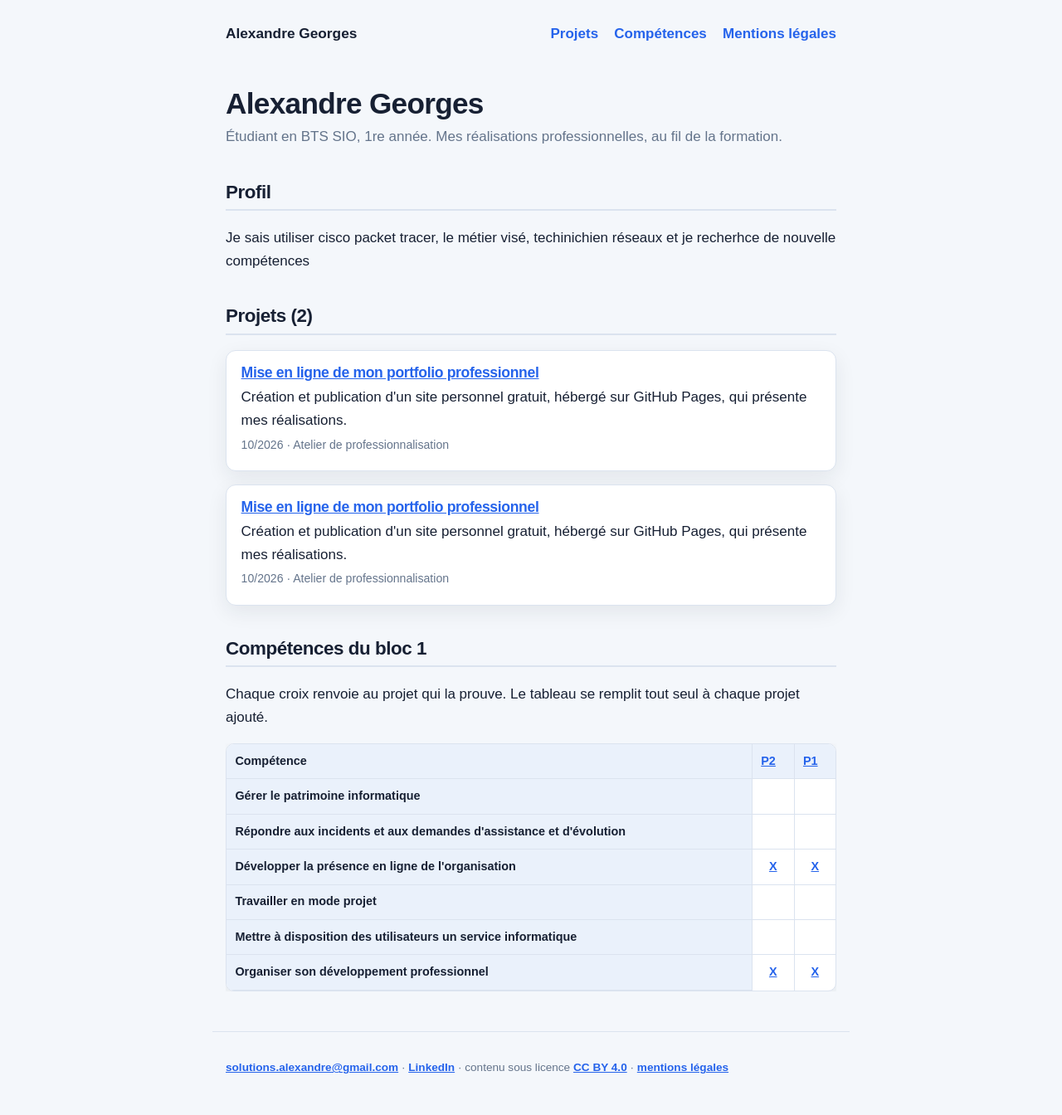
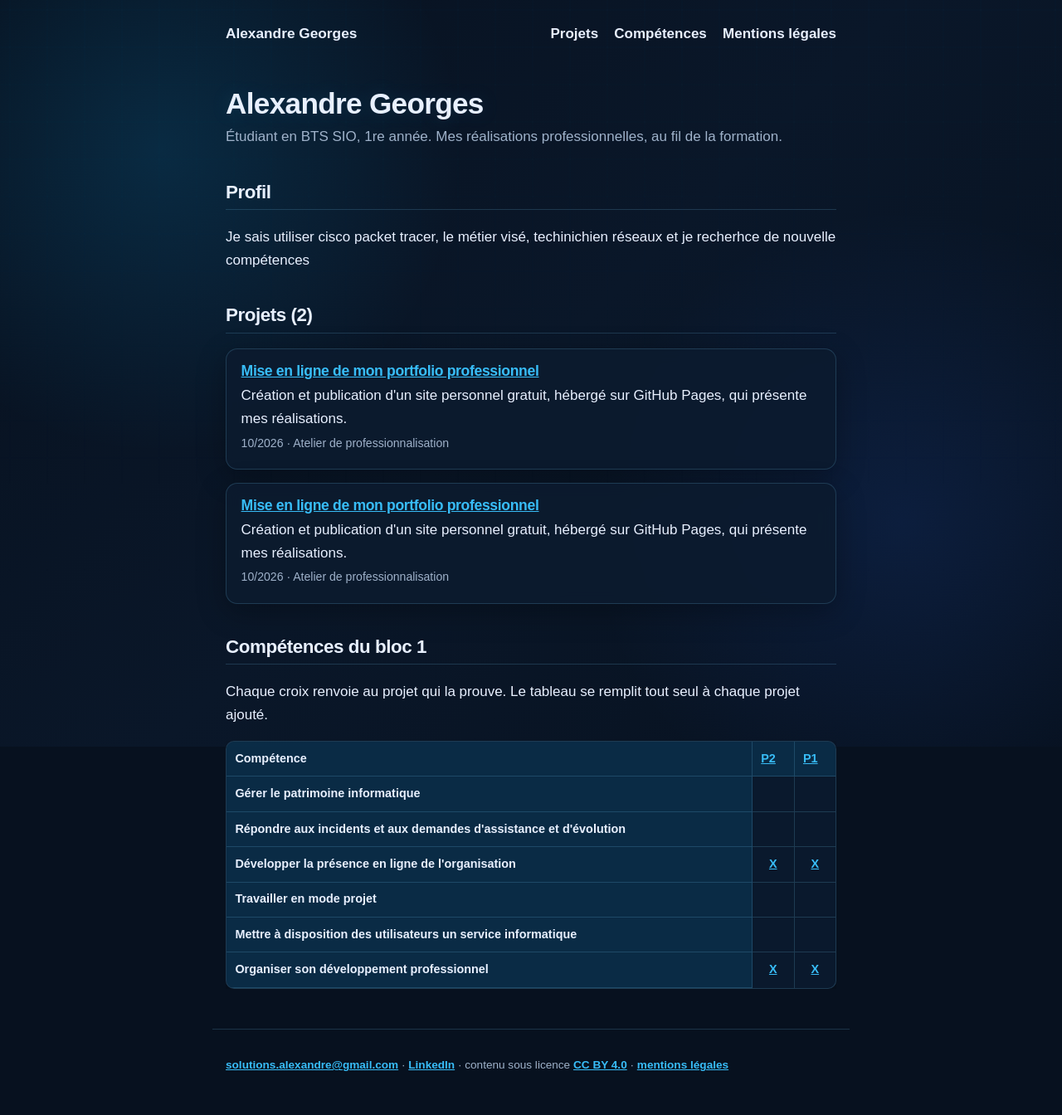
Before and after one commit to ElysioUI/Portfolio, a Jekyll site: the page built from index.html, in a window 1280 px wide. Shown: the whole page at 83% size. Built offline with Jekyll 4.4.1, drawn with Linux system fonts in a browser that asks for light colours.

Commit message:
Ajout du design sombre et anime

```diff
--- a/css/style.css
+++ b/css/style.css
@@ -1,164 +1,112 @@
-/* Mise en forme du portfolio */
 :root {
-  --encre: #172033;
-  --accent: #2563eb;
-  --accent-fonce: #1d4ed8;
-  --fond: #f4f7fb;
-  --surface: #ffffff;
-  --trait: #dbe3ef;
-  --doux: #64748b;
-  --ombre: 0 8px 24px rgba(23, 32, 51, .08);
+  --encre: #e8f0ff;
+  --accent: #38bdf8;
+  --accent-fonce: #7dd3fc;
+  --fond: #07111f;
+  --surface: rgba(12, 27, 47, .86);
+  --trait: rgba(125, 211, 252, .18);
+  --doux: #9fb2ca;
+  --ombre: 0 10px 35px rgba(0, 0, 0, .28);
 }
 * { box-sizing: border-box; }
-
+html { scroll-behavior: smooth; }
 body {
   margin: 0;
   background: var(--fond);
   color: var(--encre);
   font: 17px/1.65 Arial, Helvetica, sans-serif;
+  position: relative;
+  overflow-x: hidden;
 }
+body::before {
+  content: "";
+  position: fixed;
+  inset: 0;
+  z-index: -2;
+  background:
+    radial-gradient(circle at 15% 20%, rgba(14, 165, 233, .16), transparent 28%),
+    radial-gradient(circle at 85% 70%, rgba(37, 99, 235, .13), transparent 30%),
+    linear-gradient(135deg, #07111f 0%, #0a1729 50%, #07111f 100%);
+}
+body::after {
+  content: "";
+  position: fixed;
+  inset: 0;
+  z-index: -1;
+  opacity: .22;
+  background-image:
+    linear-gradient(rgba(56, 189, 248, .12) 1px, transparent 1px),
+    linear-gradient(90deg, rgba(56, 189, 248, .12) 1px, transparent 1px);
+  background-size: 45px 45px;
+  mask-image: linear-gradient(to bottom, black, transparent 90%);
+  animation: gridMove 18s linear infinite;
+  pointer-events: none;
+}
+@keyframes gridMove { to { background-position: 45px 45px; } }
 
-header, main, footer {
-  max-width: 48rem;
-  margin: 0 auto;
-  padding: 0 1rem;
+header, main, footer { max-width: 48rem; margin: 0 auto; padding: 0 1rem; }
+header {
+  padding-top: 1.6rem; padding-bottom: .8rem;
+  display: flex; flex-wrap: wrap; justify-content: space-between;
+  align-items: baseline; gap: .5rem 1.5rem;
 }
-
-header {
-  padding-top: 1.6rem;
-  padding-bottom: .8rem;
-  display: flex;
-  flex-wrap: wrap;
-  justify-content: space-between;
-  align-items: baseline;
-  gap: .5rem 1.5rem;
-}
-
 .site { margin: 0; font-weight: 800; font-size: 1.08rem; }
 .site a { color: var(--encre); text-decoration: none; }
+nav ul { list-style: none; padding: 0; margin: 0; display: flex; flex-wrap: wrap; gap: .4rem 1.2rem; font-weight: 600; }
+nav a { color: var(--encre); text-decoration: none; }
+nav a:hover { color: var(--accent); text-shadow: 0 0 12px rgba(56,189,248,.5); }
 
-nav ul {
-  list-style: none;
-  padding: 0;
-  margin: 0;
-  display: flex;
-  flex-wrap: wrap;
-  gap: .4rem 1.2rem;
-  font-weight: 600;
-}
-nav a { text-decoration: none; }
-nav a:hover { color: var(--accent-fonce); }
+h1, h2, h3 { font-family: Arial, Helvetica, sans-serif; line-height: 1.25; letter-spacing: -.02em; }
+h1 { font-size: 2.2rem; margin: 2.2rem 0 .2rem; text-shadow: 0 0 24px rgba(56,189,248,.16); }
+h2 { font-size: 1.4rem; margin-top: 2.4rem; border-bottom: 1px solid var(--trait); padding-bottom: .4rem; }
+h3 { font-size: 1.1rem; }
+a { color: var(--accent); font-weight: 600; }
+a:focus-visible { outline: 3px solid var(--accent); outline-offset: 2px; }
 
-h1, h2, h3 {
-  font-family: Arial, Helvetica, sans-serif;
-  line-height: 1.25;
-  letter-spacing: -.02em;
-}
-h1 { font-size: 2.2rem; margin: 2.2rem 0 .2rem; }
-h2 {
-  font-size: 1.4rem;
-  margin-top: 2.4rem;
-  border-bottom: 2px solid var(--trait);
-  padding-bottom: .4rem;
-}
-h3 { font-size: 1.1rem; }
-
-a {
-  color: var(--accent);
-  font-weight: 600;
-}
-a:focus-visible {
-  outline: 3px solid var(--accent);
-  outline-offset: 2px;
-}
-
-.sous-titre, .meta {
-  color: var(--doux);
-  margin: .3rem 0 0;
-}
+.sous-titre, .meta { color: var(--doux); margin: .3rem 0 0; }
 .meta { font-size: .88rem; }
-
 .carte {
-  border: 1px solid var(--trait);
-  border-radius: 12px;
-  background: var(--surface);
-  padding: 1rem 1.1rem;
-  margin: 1rem 0;
-  box-shadow: var(--ombre);
-  transition: transform .15s ease, box-shadow .15s ease;
+  border: 1px solid var(--trait); border-radius: 14px;
+  background: var(--surface); padding: 1rem 1.1rem; margin: 1rem 0;
+  box-shadow: var(--ombre); backdrop-filter: blur(8px);
+  transition: transform .2s ease, border-color .2s ease, box-shadow .2s ease;
 }
 .carte:hover {
-  transform: translateY(-2px);
-  box-shadow: 0 12px 30px rgba(23, 32, 51, .12);
+  transform: translateY(-4px);
+  border-color: rgba(56,189,248,.5);
+  box-shadow: 0 16px 45px rgba(0, 0, 0, .35), 0 0 25px rgba(56,189,248,.08);
 }
 .carte h3 { margin: 0 0 .25rem; }
 .carte p { margin: .2rem 0; }
 
 .comp-liste { font-size: .9rem; }
 .comp {
-  display: inline-block;
-  border: 1px solid #bfdbfe;
-  border-radius: 999px;
-  padding: .12rem .55rem;
-  margin: .15rem .3rem .15rem 0;
-  background: #eff6ff;
-  color: #1d4ed8;
-  font-weight: 700;
+  display: inline-block; border: 1px solid rgba(56,189,248,.35);
+  border-radius: 999px; padding: .12rem .55rem; margin: .15rem .3rem .15rem 0;
+  background: rgba(14,165,233,.12); color: var(--accent-fonce); font-weight: 700;
 }
-
 .defile { overflow-x: auto; }
 table {
-  border-collapse: separate;
-  border-spacing: 0;
-  width: 100%;
-  font-size: .9rem;
-  background: var(--surface);
-  border: 1px solid var(--trait);
-  border-radius: 10px;
-  overflow: hidden;
-  box-shadow: var(--ombre);
+  border-collapse: separate; border-spacing: 0; width: 100%; font-size: .9rem;
+  background: rgba(12,27,47,.9); border: 1px solid var(--trait);
+  border-radius: 10px; overflow: hidden; box-shadow: var(--ombre);
 }
-th, td {
-  border-right: 1px solid var(--trait);
-  border-bottom: 1px solid var(--trait);
-  padding: .55rem .65rem;
-  text-align: left;
-  vertical-align: top;
-}
-th {
-  background: #eaf1fb;
-  font-weight: 700;
-}
+th, td { border-right: 1px solid var(--trait); border-bottom: 1px solid var(--trait); padding: .55rem .65rem; text-align: left; vertical-align: top; }
+th { background: rgba(14,165,233,.13); font-weight: 700; }
 tr:last-child td { border-bottom: 0; }
 th:last-child, td:last-child { border-right: 0; }
 td.case { text-align: center; font-weight: 700; min-width: 2.4rem; }
 
-img {
-  max-width: 100%;
-  height: auto;
-  border: 1px solid var(--trait);
-  border-radius: 10px;
-  box-shadow: var(--ombre);
-}
-
-code {
-  font-size: .9em;
-  background: #e8eef7;
-  padding: .12rem .3rem;
-  border-radius: 5px;
-}
-
-footer {
-  margin-top: 3rem;
-  padding-top: 1.2rem;
-  padding-bottom: 2rem;
-  font-size: .85rem;
-  color: var(--doux);
-  border-top: 1px solid var(--trait);
-}
+img { max-width: 100%; height: auto; border: 1px solid var(--trait); border-radius: 10px; box-shadow: var(--ombre); }
+code { font-size: .9em; background: rgba(56,189,248,.1); padding: .12rem .3rem; border-radius: 5px; }
+footer { margin-top: 3rem; padding-top: 1.2rem; padding-bottom: 2rem; font-size: .85rem; color: var(--doux); border-top: 1px solid var(--trait); }
 
 @media (max-width: 520px) {
   body { font-size: 16px; }
   h1 { font-size: 1.75rem; }
   header { align-items: flex-start; }
 }
+@media (prefers-reduced-motion: reduce) {
+  html { scroll-behavior: auto; }
+  body::after, .carte { animation: none; transition: none; }
+}
```
